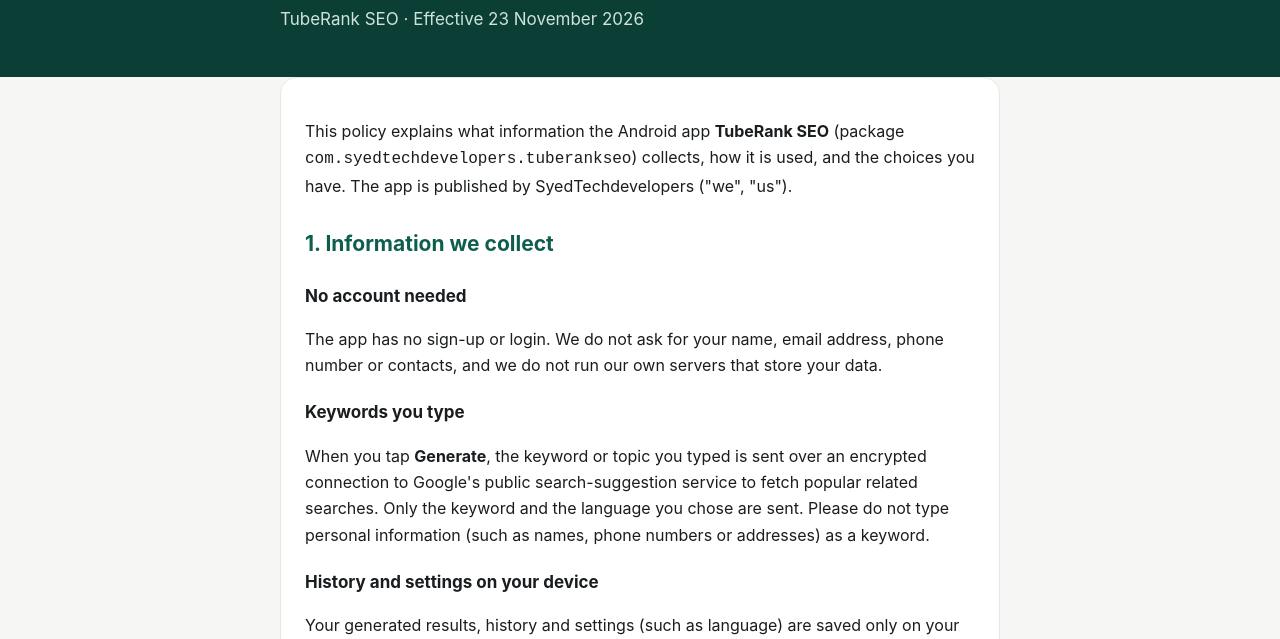
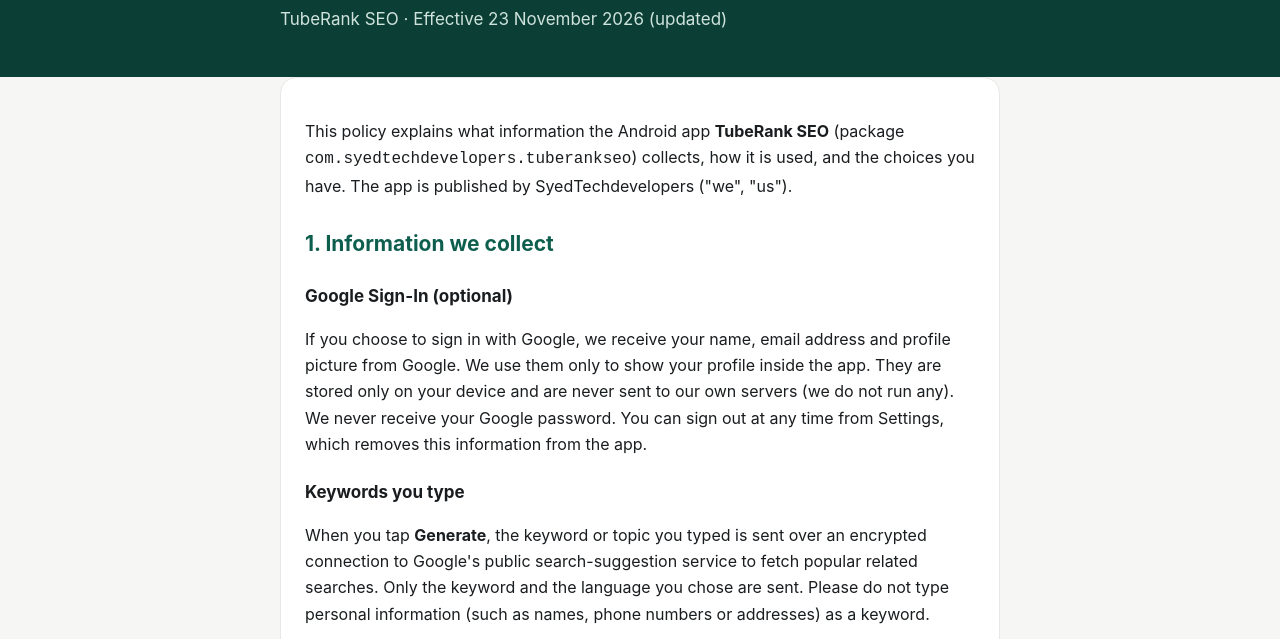
Before and after one commit to Syedhunainshah233/Syedhunainshah233.github.io, a plain HTML site: page tuberank-seo/privacy.html in a window 1280 px wide. Shown: the part 161-800 px from the top of the page. Drawn offline with Linux system fonts and the light colour scheme.

Commit message:
TubeRank SEO privacy: optional Google Sign-In
Co-Authored-By: Claude Opus 5.5 <noreply@anthropic.com>
Claude-Session: https://claude.ai/code/session_01DFJNJfNxs74JZx1jYbHPhs

```diff
--- a/tuberank-seo/privacy.html
+++ b/tuberank-seo/privacy.html
@@ -19,7 +19,7 @@
     </div>
     <div class="hero">
       <h1>Privacy Policy</h1>
-      <p>TubeRank SEO · Effective 23 November 2026</p>
+      <p>TubeRank SEO · Effective 23 November 2026 (updated)</p>
     </div>
   </div>
 </header>
@@ -28,8 +28,8 @@
     <p>This policy explains what information the Android app <b>TubeRank SEO</b> (package <code>com.syedtechdevelopers.tuberankseo</code>) collects, how it is used, and the choices you have. The app is published by SyedTechdevelopers ("we", "us").</p>
 
     <h2>1. Information we collect</h2>
-    <h3>No account needed</h3>
-    <p>The app has no sign-up or login. We do not ask for your name, email address, phone number or contacts, and we do not run our own servers that store your data.</p>
+    <h3>Google Sign-In (optional)</h3>
+    <p>If you choose to sign in with Google, we receive your name, email address and profile picture from Google. We use them only to show your profile inside the app. They are stored only on your device and are never sent to our own servers (we do not run any). We never receive your Google password. You can sign out at any time from Settings, which removes this information from the app.</p>
     <h3>Keywords you type</h3>
     <p>When you tap <b>Generate</b>, the keyword or topic you typed is sent over an encrypted connection to Google's public search-suggestion service to fetch popular related searches. Only the keyword and the language you chose are sent. Please do not type personal information (such as names, phone numbers or addresses) as a keyword.</p>
     <h3>History and settings on your device</h3>
@@ -42,6 +42,7 @@
     <h2>2. How we use information</h2>
     <ul>
       <li>To generate titles, descriptions, tags and hashtags for your keyword</li>
+      <li>To let you sign in with Google and show your profile</li>
       <li>To save your history on your device</li>
       <li>To show ads, including rewarded ads you choose to watch</li>
       <li>To fix bugs and improve the app</li>
@@ -49,7 +50,7 @@
     <p>We do not sell your personal information.</p>
 
     <h2>3. Sharing</h2>
-    <p>Information is shared only with the service providers needed to run the app: Google (search suggestions, AdMob and Google Play services). These providers handle data under their own privacy policies, including the <a href="https://policies.google.com/privacy" target="_blank" rel="noopener">Google Privacy Policy</a>. We may also disclose information if required by law.</p>
+    <p>Information is shared only with the service providers needed to run the app: Google (Sign-In, search suggestions, AdMob and Google Play services). These providers handle data under their own privacy policies, including the <a href="https://policies.google.com/privacy" target="_blank" rel="noopener">Google Privacy Policy</a>. We may also disclose information if required by law.</p>
 
     <h2>4. Ad personalization and consent</h2>
     <p>Where required by law (for example in the European Economic Area, the UK and Switzerland), the app asks for your consent before showing personalized ads, and you can change this choice later from the app's settings. You can also reset or delete your advertising ID, or opt out of personalized ads, in your Android device settings under <b>Google → Ads</b>.</p>
```
